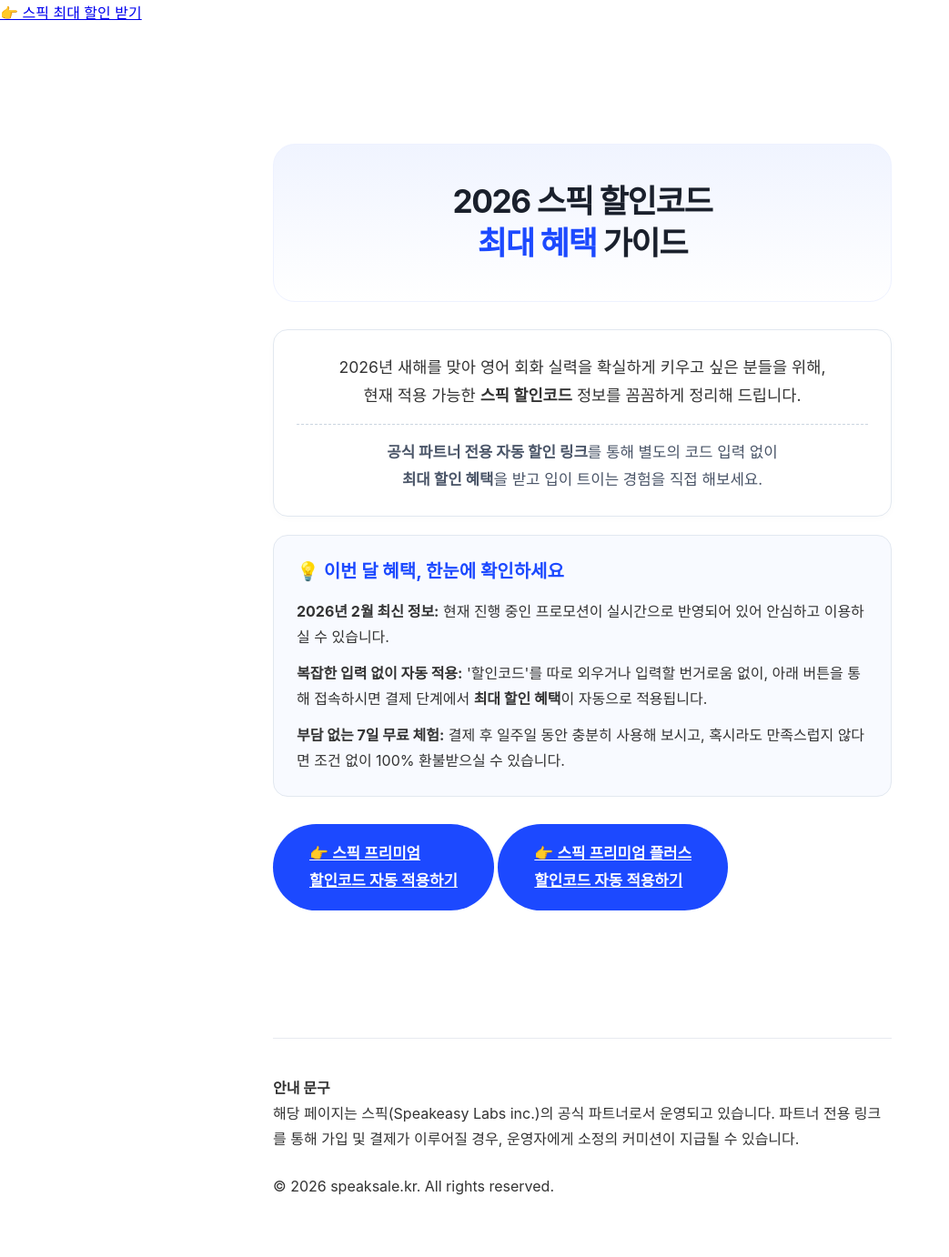
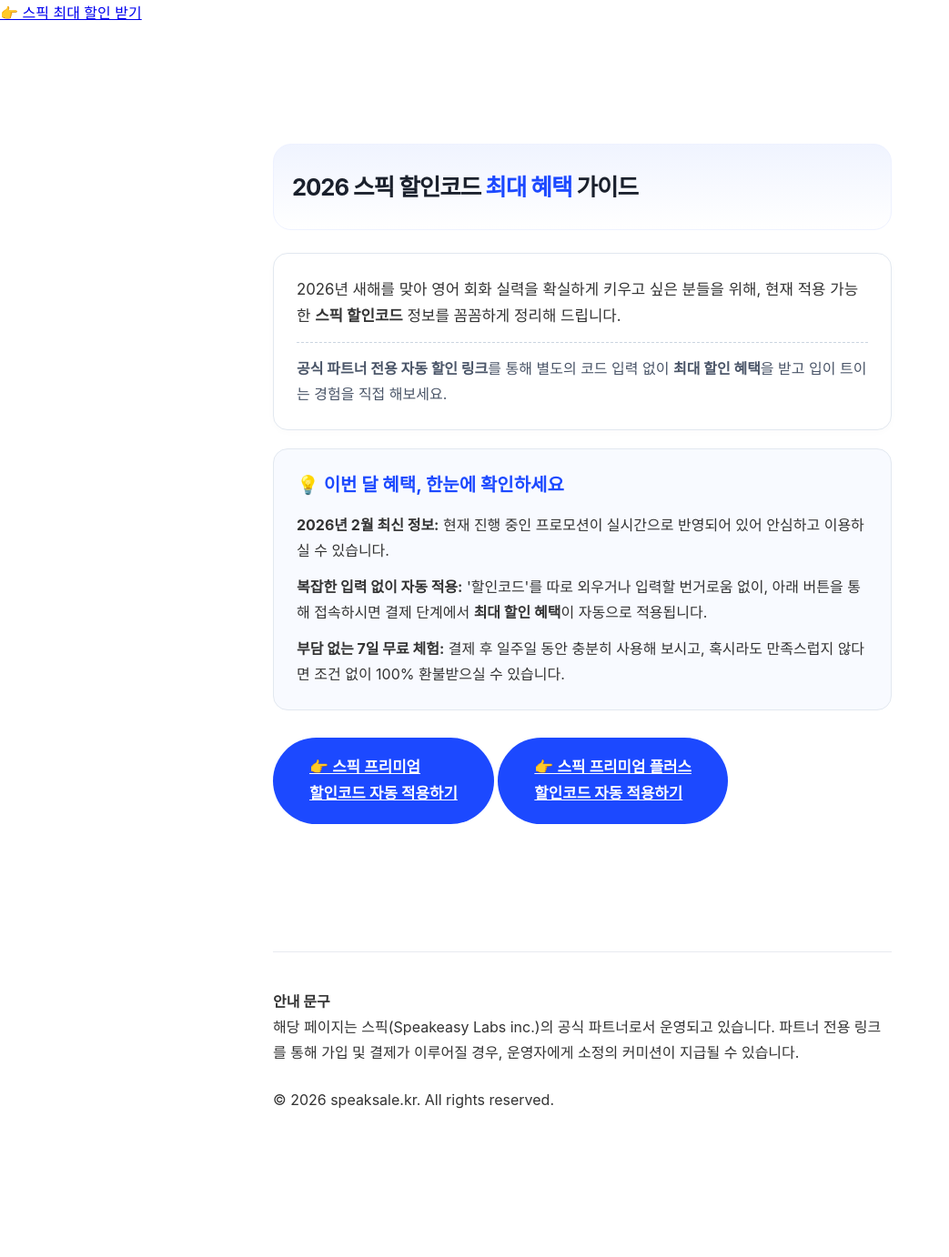
Before and after one commit to kjsjdw/speak_event_page, a Jekyll site: the page built from content/sections/01-intro.md, in a window 1280 px wide. Shown: the whole page at 91% size, without its empty margins (0-1043 px from the left). Built offline with Jekyll 4.4.1, drawn with Linux system fonts in a browser that asks for light colours; some web fonts are replaced; our own code applies the rules of GitHub Pages for plain Markdown files; after the commit the page ends 1287 px from its top, so only the background shows below that.

Commit message:
Update 01-intro.md

```diff
--- a/content/sections/01-intro.md
+++ b/content/sections/01-intro.md
@@ -1,20 +1,9 @@
-<div style="text-align: center; padding: 40px 20px; background: linear-gradient(180deg, #f0f4ff 0%, #ffffff 100%); border-radius: 24px; margin-bottom: 30px; border: 1px solid #eef2ff;">
-  <h1 style="margin: 0; font-size: 2.2em; line-height: 1.3; letter-spacing: -0.04em; border: none; color: #1a202c;">
-    2026 스픽 할인코드<br><span style="color: #1c49ff;">최대 혜택</span> 가이드
-  </h1>
-</div>
+<div style="padding: 30px 20px; background: linear-gradient(180deg, #f0f4ff 0%, #ffffff 100%); border-radius: 20px; margin-bottom: 25px; border: 1px solid #eef2ff;"> <h1 style="margin: 0; font-size: 1.6em; line-height: 1.3; letter-spacing: -0.04em; border: none; color: #1a202c; text-align: left;"> 2026 스픽 할인코드
 
-<div style="background: #ffffff; border-radius: 16px; padding: 25px; border: 1px solid #e2e8f0; margin-bottom: 20px; line-height: 1.8; box-shadow: 0 2px 8px rgba(0,0,0,0.02);">
-  <p style="margin: 0; color: #333; font-size: 1.1em; text-align: center;">
-    2026년 새해를 맞아 영어 회화 실력을 확실하게 키우고 싶은 분들을 위해,<br>
-    현재 적용 가능한 <strong>스픽 할인코드</strong> 정보를 꼼꼼하게 정리해 드립니다.
-  </p>
-  <hr style="margin: 15px 0; border-top: 1px dashed #cbd5e0;">
-  <p style="margin: 0; color: #4a5568; font-size: 1.05em; text-align: center;">
-    <strong>공식 파트너 전용 자동 할인 링크</strong>를 통해 별도의 코드 입력 없이<br>
-    <strong>최대 할인 혜택</strong>을 받고 입이 트이는 경험을 직접 해보세요.
-  </p>
-</div>
+
+<span style="color: #1c49ff;">최대 혜택</span> 가이드 </h1> </div>
+
+<div style="background: #ffffff; border-radius: 16px; padding: 25px; border: 1px solid #e2e8f0; margin-bottom: 20px; line-height: 1.7; box-shadow: 0 2px 8px rgba(0,0,0,0.02);"> <p style="margin: 0; color: #333; font-size: 1.05em; text-align: left;"> 2026년 새해를 맞아 영어 회화 실력을 확실하게 키우고 싶은 분들을 위해, 현재 적용 가능한 <strong>스픽 할인코드</strong> 정보를 꼼꼼하게 정리해 드립니다. </p> <hr style="margin: 15px 0; border-top: 1px dashed #cbd5e0;"> <p style="margin: 0; color: #4a5568; font-size: 1em; text-align: left;"> <strong>공식 파트너 전용 자동 할인 링크</strong>를 통해 별도의 코드 입력 없이 <strong>최대 할인 혜택</strong>을 받고 입이 트이는 경험을 직접 해보세요. </p> </div>
 
 <div class="benefit-box" style="background: #f8faff; border-radius: 16px; padding: 25px; border: 1px solid #e2e8f0; margin-bottom: 30px;">
   <h3 style="color: #1c49ff; margin-top: 0;">💡 이번 달 혜택, 한눈에 확인하세요</h3>
```
